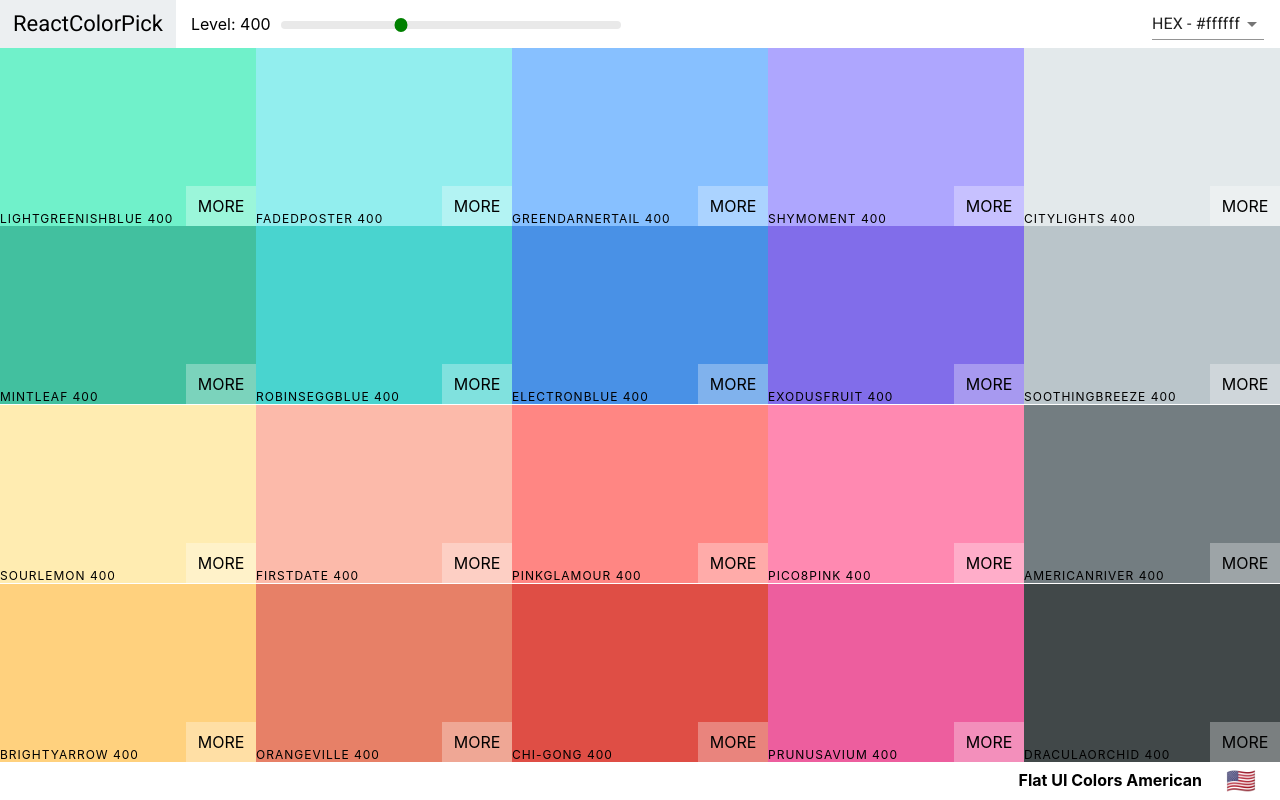
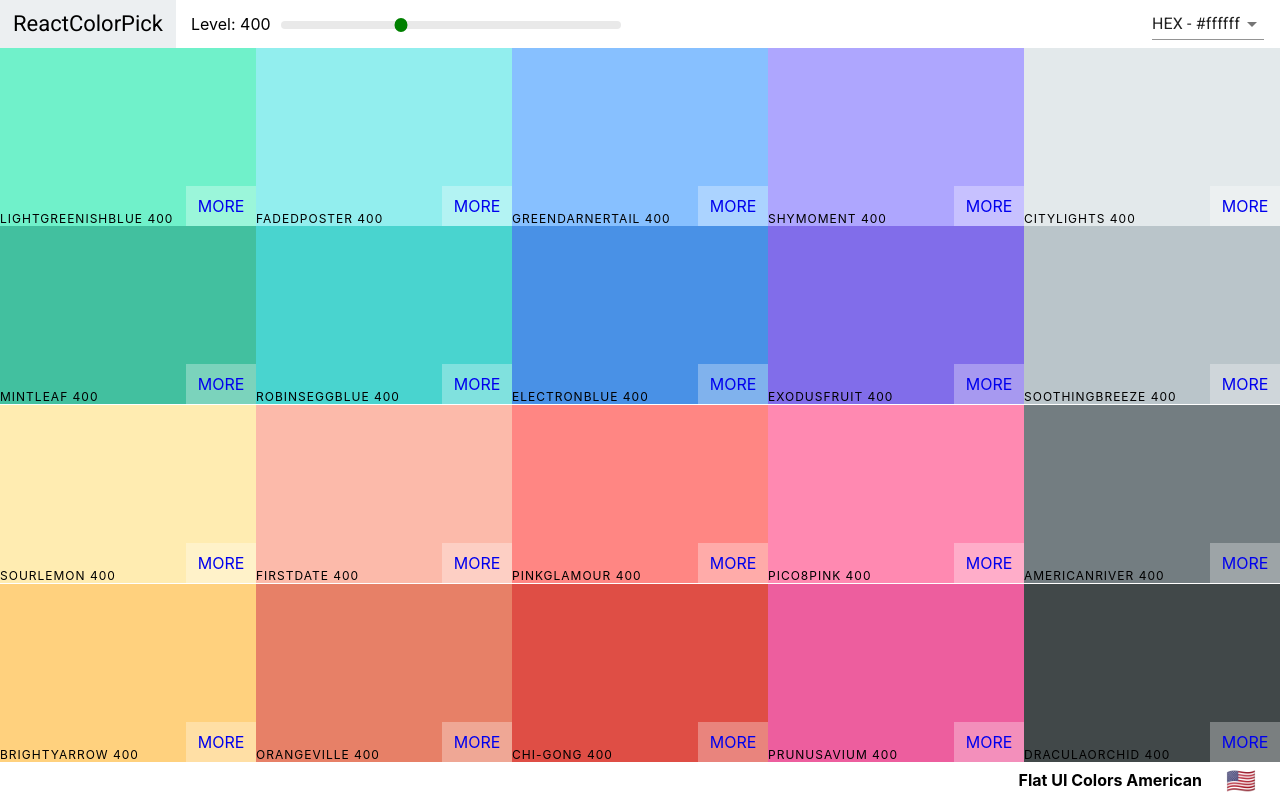
Before and after one commit to MilenaMar/ColorPalette, a React (Create React App) app in the folder color-pallet/: page /palette/flat-ui-colors-american in a window 1280 px wide. Built offline with nearby package versions, Linux system fonts and the light colour scheme.

Commit message:
add link to color box and add route

```diff
--- a/color-pallet/src/App.js
+++ b/color-pallet/src/App.js
@@ -20,6 +20,7 @@ class App extends Component {
       <Route exact path="/palette/:id"
       render={ routerProps=> (<Palette
       palette={generatePalette(this.findPalette(routerProps.match.params.id))} />)} />
+      <Route exact path="/palette/:paletteId/:colorId" render={()=> <h1>Single Color</h1>} />
     </Switch>
 
     //<div className="App">
--- a/color-pallet/src/colorBox.js
+++ b/color-pallet/src/colorBox.js
@@ -1,5 +1,6 @@
 import React, { Component } from "react";
 import "./colorBox.css";
+import {Link} from 'react-router-dom'
 import { CopyToClipboard } from "react-copy-to-clipboard";
 
 export default class ColorBox extends Component {
@@ -30,7 +31,9 @@ export default class ColorBox extends Component {
             </div>
             <button className="copy-button">COPY</button>
           </div>
+          <Link to='/' onClick={e => e.stopPropagation}>
           <span className="see-more">MORE</span>
+          </Link>
         </div>
       </CopyToClipboard>
     );
```
